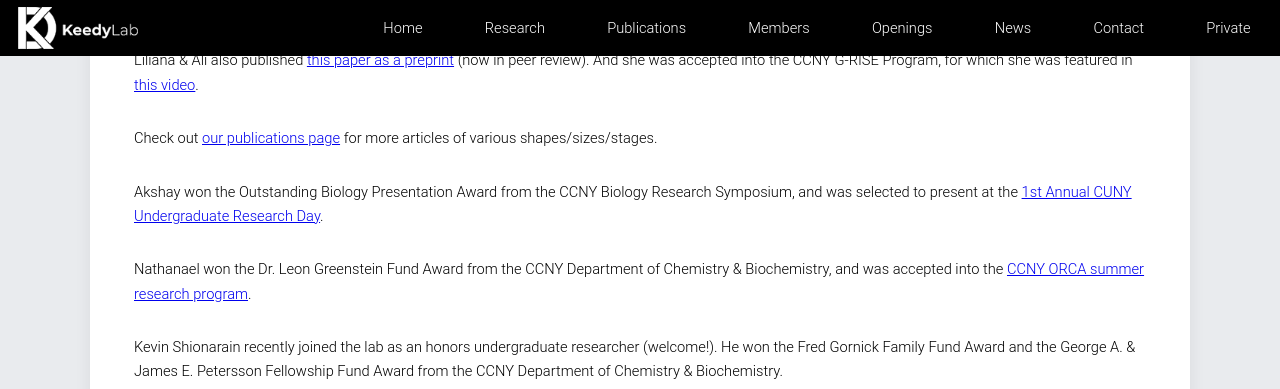
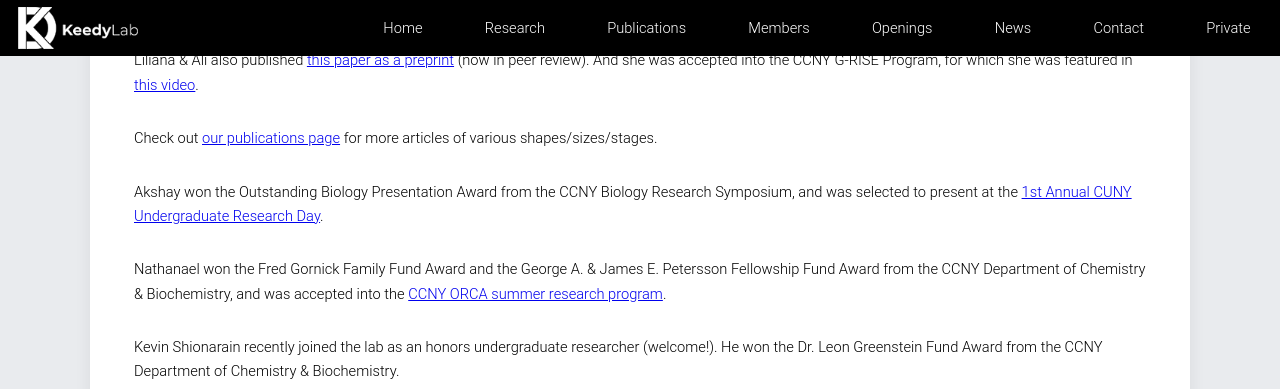
Before and after one commit to keedylab/keedylab.github.io, a Jekyll site: the page built from _posts/2023-06-02-End-of-spring.md, in a window 1280 px wide and 900 px high, scrolled down 2799 px, cut to the strip 0-389 px from the top of the window. Built offline with Jekyll 4.4.1, drawn with Linux system fonts in a browser that asks for light colours.

```diff
--- a/_posts/2023-06-02-End-of-spring.md
+++ b/_posts/2023-06-02-End-of-spring.md
@@ -21,9 +21,9 @@ Check out [our publications page](https://keedylab.org/publications/) for more a
 
 Akshay won the Outstanding Biology Presentation Award from the CCNY Biology Research Symposium, and was selected to present at the [1st Annual CUNY Undergraduate Research Day](https://www.cuny.edu/research/research-development-programs/student-programs/undergraduate-programs/cuny-undergraduate-research-celebration-day-2023/).
 
-Nathanael won the Dr. Leon Greenstein Fund Award from the CCNY Department of Chemistry & Biochemistry, and was accepted into the [CCNY ORCA summer research program](https://orca.commons.gc.cuny.edu/).
+Nathanael won the Fred Gornick Family Fund Award and the George A. & James E. Petersson Fellowship Fund Award from the CCNY Department of Chemistry & Biochemistry, and was accepted into the [CCNY ORCA summer research program](https://orca.commons.gc.cuny.edu/).
 
-Kevin Shionarain recently joined the lab as an honors undergraduate researcher (welcome!). He won the Fred Gornick Family Fund Award and the George A. & James E. Petersson Fellowship Fund Award from the CCNY Department of Chemistry & Biochemistry.
+Kevin Shionarain recently joined the lab as an honors undergraduate researcher (welcome!). He won the Dr. Leon Greenstein Fund Award from the CCNY Department of Chemistry & Biochemistry.
 
 <span class="image fit"><img src="/images/KS_DCB_award.png" alt="Kevin receiving his undergraduate resarch award from the CCNY Department of Chemistry & Biochemistry" class="img-responsive"></span>
 
```
